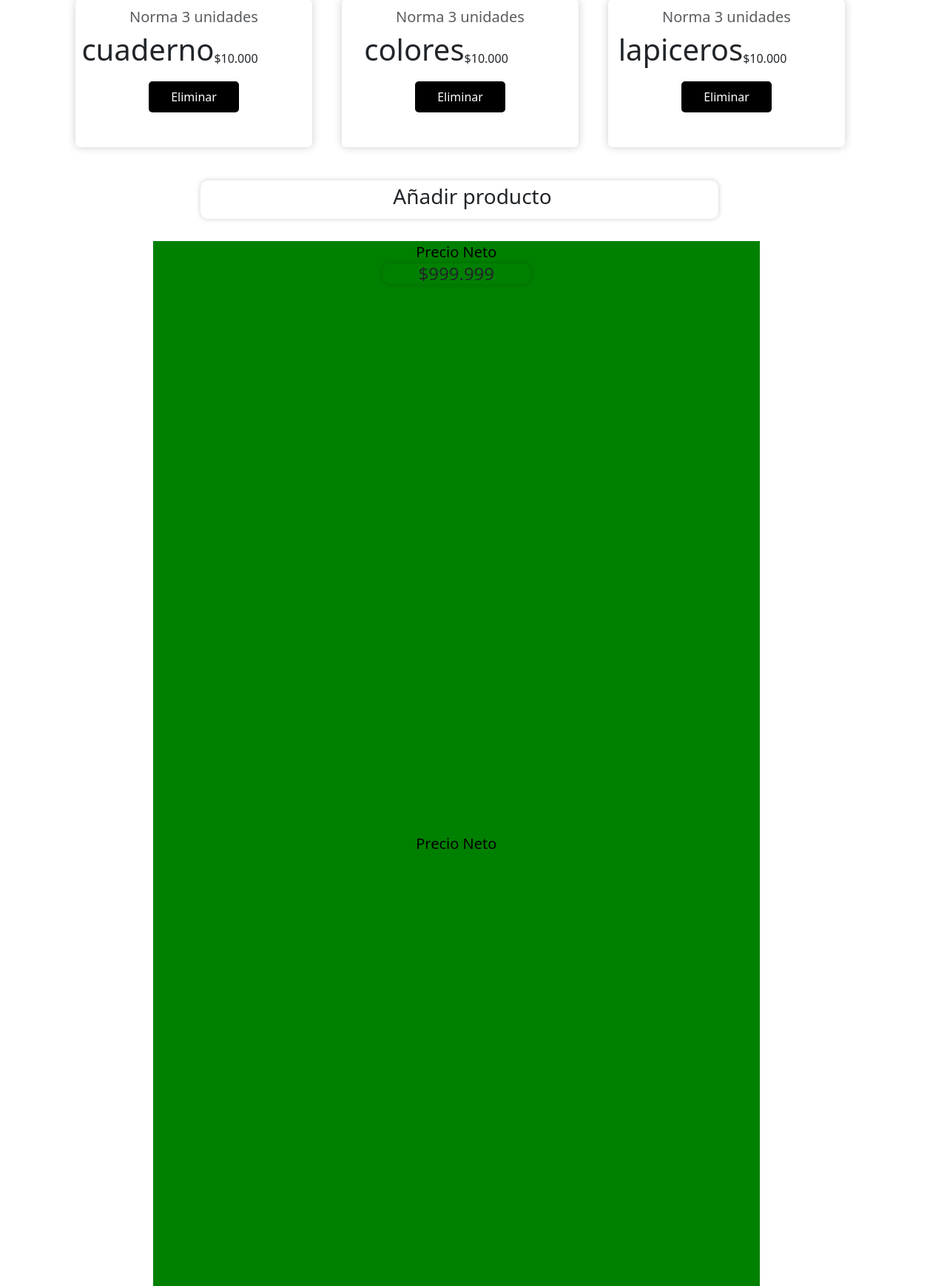
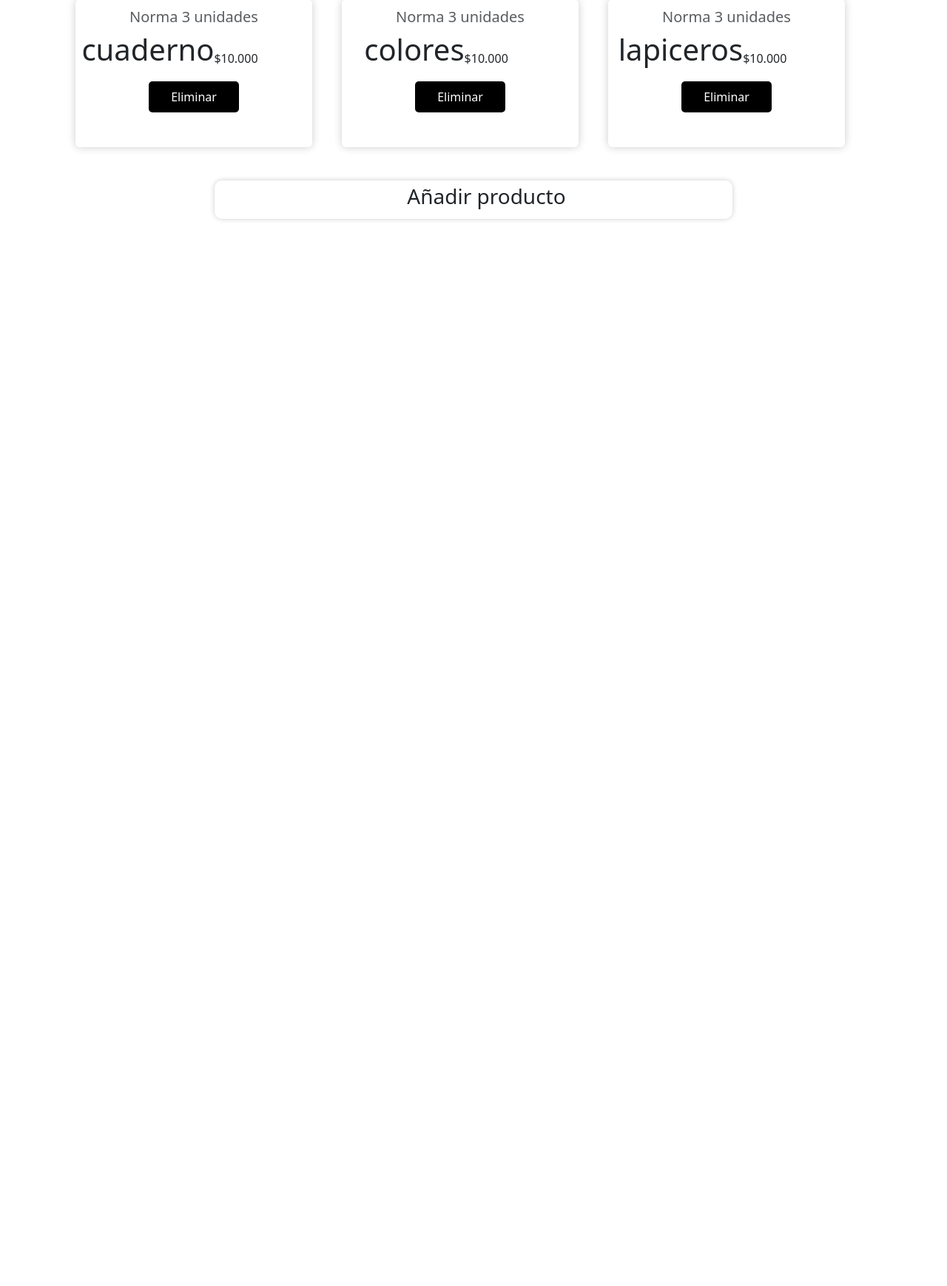
Before and after one commit to Astroid435/BARRIOMARKET, a PHP site: page /registro_venta.php in a window 1280 px wide. Shown: the part 181-1920 px from the top of the page at 74% size. After the commit the page ends 479 px from the top, so only its background shows below. Run offline with PHP 8.4, Linux system fonts and the light colour scheme; some libraries are stand-ins or nearby versions.

Commit message:
registrar venta

```diff
--- a/proyecto/registro_venta.php
+++ b/proyecto/registro_venta.php
@@ -44,6 +44,10 @@
     .card .precio-nombre .card-text {
         margin-top: 15px;
     }
+    .containertop2{
+      justify-content: center;
+      width: 100%;
+    }
     .containertop{
         box-shadow: 0 0 7px rgb(0, 0, 0, 0.2);
         border: 0 0 4px black solid !important;
@@ -51,7 +55,6 @@
         padding: 5px;
         width: 700px;
         display: flex !important;
-        margin-left: 27%;
         margin-top: 25px;
         margin-bottom: 30px;
         text-align: center;
@@ -61,12 +64,12 @@
     }
     .container-valor{
         background-color: green;
-        margin-left: 12%;
         width: 820px;
         height: 800px;
     }
     .cont{
         width: 200px;
+        margin: 30px;
     }
     .cont label{
         font-size: 20px;
@@ -77,6 +80,19 @@
         box-shadow: 0 0 7px rgb(0, 0, 0, 0.2);
         border: 0 0 4px black solid !important;
         border-radius: 10px;
+        width: 190px;
+    }
+    .container-precio h4{
+      text-align: left;
+      color: grey !important;
+      padding: 5px;
+    }
+    .row{
+      justify-content: center;
+
+    }
+    .cont label{
+      font-size: 23px;
     }
 
   </style>
@@ -187,34 +203,13 @@
           <a href="#" class="card-link">Eliminar </a>
         </div>
       </div>
-      <div>
+      <div class="containertop2">
         <div class="containertop">
             <h3>Añadir producto</h3>
         </div>
       </div>
-      <div class="row">
-        <div class="container-valor">
-            <div class="cont col-md-4">
-                <label for="">Precio Neto</label>
-                <div class="container-precio">
-                    <h4>$999.999</h4>
-                </div>
-            </div>
-        </div>
-        <div class="container-valor">
-            <div class="cont col-md-4">
-                <label for="">Precio Neto</label>
 
-            </div>
-        </div>
-        <div class="container-valor">
-            <div class="cont col-md-4">
-                <label for="">Precio Neto</label>
 
-            </div>
-        </div>
-
-      </div>
 
 
 </body>
```
Also changed, not shown: proyecto/modulos/registrar_venta.php (+63 -27 lines).
